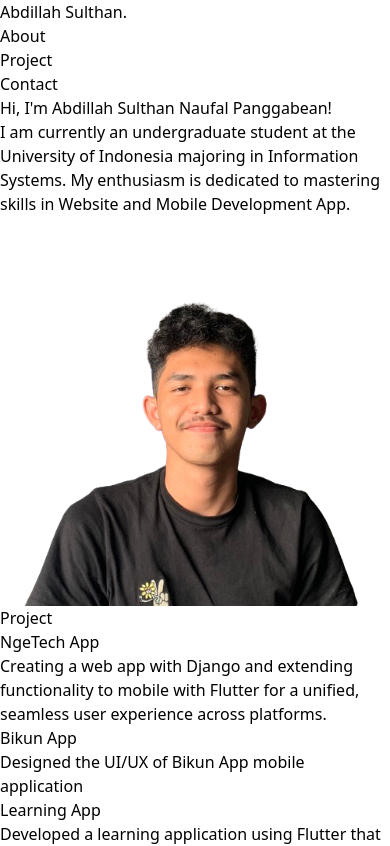
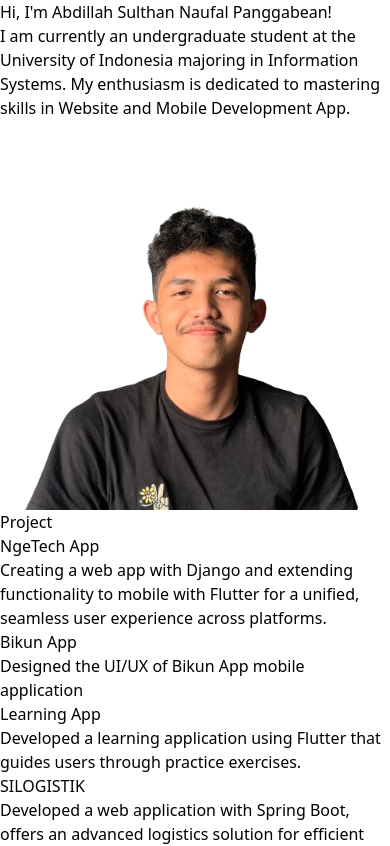
Before and after one commit to abdillahsulthan/personal-website, a React (Vite) app: page / in a window 390 px wide. Shown: the top 846 px of the page. Built offline with nearby package versions, Linux system fonts and the light colour scheme.

Commit message:
feat: removing navbar and make responsive

```diff
--- a/src/components/Hero.jsx
+++ b/src/components/Hero.jsx
@@ -3,9 +3,8 @@ import Image from "../assets/sulthan-removedbg.png";
 
 const Hero = () => {
     return (
-        <div className="bg-black text-white flex items-center justify-center">
-            <div className="flex justify-between items-center">
-                <div className="text-left ml-20">
+        <div className="bg-black text-white flex flex-col items-center justify-center sm:flex-row">
+            <div className="text-center sm:text-left sm:ml-20 sm:mr-10">
                 <h1 className="text-2xl sm:text-4xl font-bold mb-4 font-serif">
                     Hi, I'm Abdillah Sulthan Naufal Panggabean!
                 </h1>
@@ -13,8 +12,7 @@ const Hero = () => {
                     I am currently an undergraduate student at the University of Indonesia majoring in Information Systems. My enthusiasm is dedicated to mastering skills in Website and Mobile Development App.
                 </p>
             </div>
-                <img src={Image} alt="" className=" mr-20"/>
-            </div>
+            <img src={Image} alt="" className="my-4 sm:my-0 sm:ml-10 sm:mr-20" style={{ maxWidth: "100%", height: "auto" }}/>
         </div>
     );
 };
--- a/src/components/Navbar.jsx
+++ /dev/null
@@ -1,58 +0,0 @@
-import React from "react";
-import { Link, animateScroll as scroll } from "react-scroll";
-
-const Navbar = () => {
-    const scrollToAbout = () => {
-        scroll.scrollTo(600); // Ganti dengan nilai yang sesuai dengan tinggi bagian About Anda
-    };
-
-    return (
-        <div>
-            <nav className="nav bg-black font-semibold text-white flex items-center justify-between">
-                <div className="text-white font-bold font-serif ml-20">
-                    <span className="text-xl">Abdillah Sulthan.</span>
-                </div>
-                <ul className="flex mr-20">
-                    <li className="p-4 border-b-2 border-gray-500 border-opacity-0 hover:border-opacity-100 hover:text-gray-500 duration-200 cursor-pointer">
-                        <Link
-                            activeClass="active"
-                            to="about"
-                            spy={true}
-                            smooth={true}
-                            offset={-70}
-                            duration={500}
-                        >
-                            About
-                        </Link>
-                    </li>
-                    <li className="p-4 border-b-2 border-gray-500 border-opacity-0 hover:border-opacity-100 hover:text-gray-500 duration-200 cursor-pointer">
-                        <Link
-                            activeClass="active"
-                            to="project"
-                            spy={true}
-                            smooth={true}
-                            offset={-70}
-                            duration={500}
-                        >
-                            Project
-                        </Link>
-                    </li>
-                    <li className="p-4 border-b-2 border-gray-500 border-opacity-0 hover:border-opacity-100 hover:text-gray-500 duration-200 cursor-pointer">
-                        <Link
-                            activeClass="active"
-                            to="footer"
-                            spy={true}
-                            smooth={true}
-                            offset={-70}
-                            duration={500}
-                        >
-                            Contact
-                        </Link>
-                    </li>
-                </ul>
-            </nav>
-        </div>
-    );
-};
-
-export default Navbar;
--- a/src/pages/LandingPage.jsx
+++ b/src/pages/LandingPage.jsx
@@ -1,5 +1,4 @@
 import React from "react";
-import Navbar from "../components/Navbar";
 import Hero from "../components/Hero";
 import Footer from "../components/Footer";
 import About from "../components/About";
@@ -8,7 +7,6 @@ import Project from "../components/Project";
 const LandingPage = () =>  {
     return (
         <div>
-            <Navbar></Navbar>
             <Hero></Hero>
             <Project></Project>
             <About></About>
```
Also changed, not shown: src/assets/sulthan-removedbg.png. Lines whose indentation alone changed are shown as unchanged.
